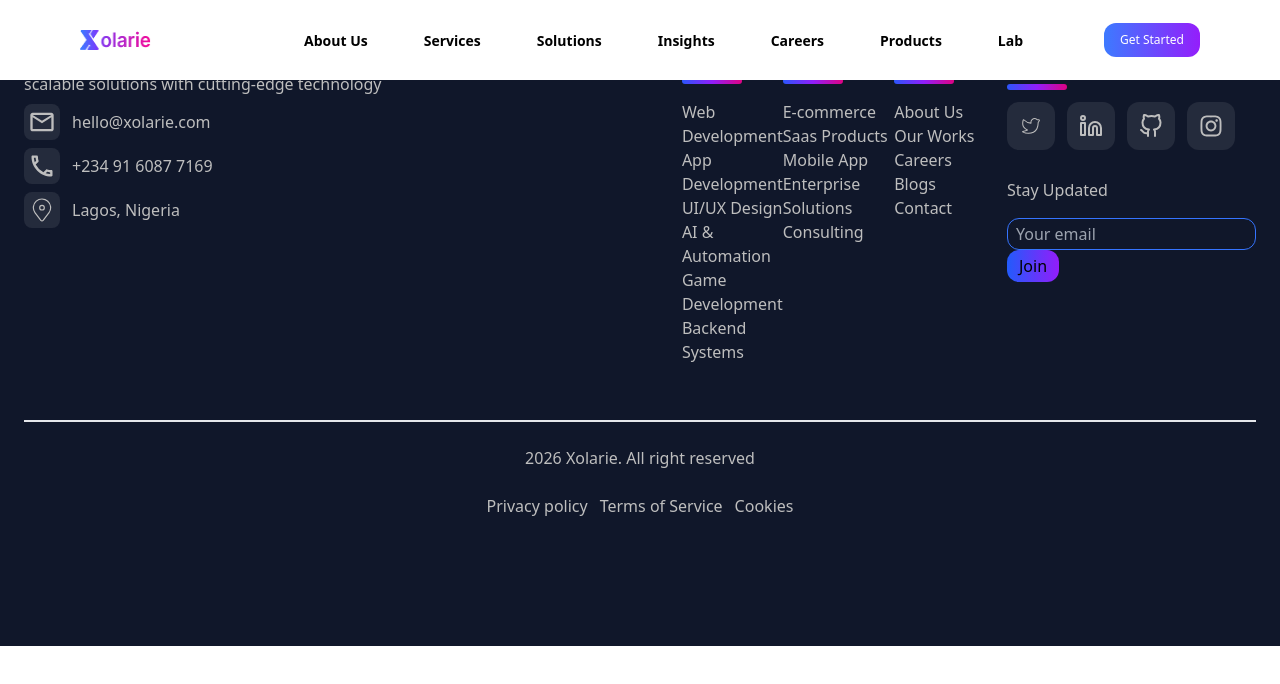
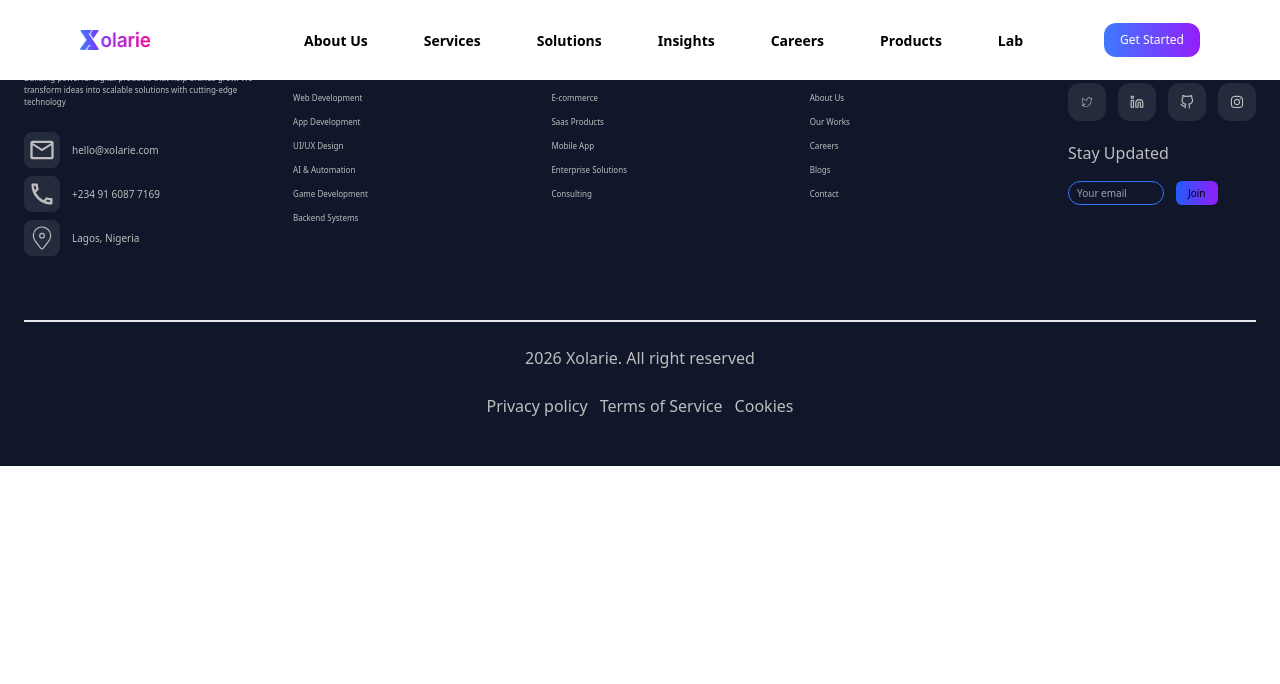
Before and after one commit to xolarie/xolarie-frontend, a React (Vite) app: page /careers/faqs in a window 1280 px wide. Shown: the top 684 px of the page. Built offline with nearby package versions, Linux system fonts and the light colour scheme.

Commit message:
make footer responsive ffor desktop view

```diff
--- a/src/components/Footer.jsx
+++ b/src/components/Footer.jsx
@@ -9,38 +9,38 @@
 
 const Footer = () => {
   return (
-    <div className="bg-[#10172A] p-6">
-      <div className="flex">
-        <div>
+    <div className="bg-[#10172A] p-6 md:pb-0">
+      <div className="md:flex md:flex-row">
+        <div className="md:w-[30vw] md:mr-10">
           <img src={xolarie} alt="" />
-          <p className="text-[#BEBEBE]">
+          <p className="text-[#BEBEBE] md:text-[8px] md:my-6">
             Building powerful digital products that help brands grow. We
             transform ideas into scalable solutions with cutting-edge technology
           </p>
-          <div className="flex items-center text-[#BEBEBE] gap-3 my-2">
+          <div className="flex items-center text-[#BEBEBE] gap-3 my-2 md:text-[10px]">
             <MdOutlineEmail className="text-4xl bg-[#DADADA1A] p-1 rounded-lg flex-shrink-0" />
             <span>hello@xolarie.com</span>
           </div>
-          <div className="flex items-center text-[#BEBEBE] gap-3 my-2">
+          <div className="flex items-center text-[#BEBEBE] gap-3 my-2 md:text-[10px]">
             <MdOutlineLocalPhone className="text-4xl bg-[#DADADA1A] p-1 rounded-lg flex-shrink-0" />
             <span>+234 91 6087 7169</span>
           </div>
-          <div className="flex items-center text-[#BEBEBE] gap-3 my-2">
+          <div className="flex items-center text-[#BEBEBE] gap-3 my-2 md:text-[10px]">
             <CiLocationOn className="text-4xl bg-[#DADADA1A] p-1 rounded-lg flex-shrink-0" />
             <span>Lagos, Nigeria</span>
           </div>
         </div>
-        <ul className="flex">
+        <ul className="md:flex md:gap-10 md:mr-10 md:flex-row md:w-full">
           {footersLinks.map((item, i) => (
-            <li key={i}>
-              <h1 className="relative text-[#BEBEBE] font-semibold text-2xl my-4 pb-3">
+            <li key={i} className="md:flex-1">
+              <h1 className="relative text-[#BEBEBE] font-semibold text-2xl my-4 pb-3 md:text-[10px] md:pb-1 md:ml-auto">
                 {item.name}
-                <span className="absolute left-0 bottom-0 h-[6px] w-[60px] rounded-md bg-gradient-to-r from-[#2B56FB] via-[#911EFA] to-[#DE0283]" />
+                <span className="absolute left-0 bottom-0 h-[6px] w-[60px] rounded-md bg-gradient-to-r from-[#2B56FB] via-[#911EFA] to-[#DE0283] md:w-[30px] md:h-[3px]" />
               </h1>
 
-              <ul>
+              <ul className="md:">
                 {item.link.map((link, i) => (
-                  <li key={i} className="text-[#BEBEBE]">
+                  <li key={i} className="text-[#BEBEBE] md:text-[8px] md:my-3 md:text-nowrap">
                     <Link>{link}</Link>
                   </li>
                 ))}
@@ -48,36 +48,36 @@
             </li>
           ))}
         </ul>
-        <div className="relative  flex flex-col">
-          <h1 className="relative text-[#BEBEBE] font-semibold text-2xl mt-4 pb-3">
+        <div className="relative  flex flex-col md:ml-auto ">
+          <h1 className="relative text-[#BEBEBE] font-semibold text-2xl mt-4 pb-3 md:text-[10px] md:pb-1">
             Follow Us
           </h1>
-          <span className="z-20 h-[6px] w-[60px] rounded-md bg-gradient-to-r from-[#2B56FB] via-[#911EFA] to-[#DE0283]" />
-          <div className="flex flex-row items-center gap-3 my-3">
-            <Link className="flex items-center justify-center p-3 bg-[#DADADA1A] rounded-xl">
-              <CiTwitter className="text-2xl text-[#BEBEBE]" />
-            </Link>
-            <span className="flex h-12 w-12 items-center justify-center bg-[#DADADA1A] rounded-xl">
-              <LuLinkedin className="text-2xl text-[#BEBEBE]" />
-            </span>
+          <span className="z-20 h-[6px] w-[60px] rounded-md bg-gradient-to-r from-[#2B56FB] via-[#911EFA] to-[#DE0283] md:w-[30px] md:h-[3px]" />
+          <div className="flex flex-row items-center gap-3 my-3  md:my-1">
+            <a className="flex items-center justify-center p-3 bg-[#DADADA1A] rounded-xl ">
+              <CiTwitter className="text-2xl text-[#BEBEBE] md:text-[14px]" />
+            </a>
+            <a className="flex  items-center justify-center p-3 bg-[#DADADA1A] rounded-xl ">
+              <LuLinkedin className="text-2xl text-[#BEBEBE] md:text-[14px]" />
+            </a>
 
-            <span className="flex h-12 w-12 items-center justify-center  bg-[#DADADA1A] rounded-xl">
-              <FiGithub className="text-2xl text-[#BEBEBE]" />
-            </span>
+            <a className="flex  items-center justify-center p-3  bg-[#DADADA1A] rounded-xl ">
+              <FiGithub className="text-2xl text-[#BEBEBE] md:text-[14px]" />
+            </a>
 
-            <span className="flex h-12 w-12 items-center justify-center rounded-xl bg-[#DADADA1A]">
-              <FaInstagram className="text-2xl text-[#BEBEBE]" />
-            </span>
+            <a className="flex  items-center justify-center p-3 rounded-xl bg-[#DADADA1A] ">
+              <FaInstagram className="text-2xl text-[#BEBEBE] md:text-[14px]" />
+            </a>
           </div>
           <div>
             <h4 className="text-[#BEBEBE] my-4">Stay Updated</h4>
-            <div>
-              <input type="email" placeholder="Your email" className="h-8 rounded-xl border-[#3574FF] border bg-transparent p-2"/> <button className="bg-gradient-to-r from-[#225BFB] to-[#931DFA] py-1 px-3 rounded-xl" >Join</button>
+            <div className="md:flex md:gap-3">
+              <input type="email" placeholder="Your email" className="h-8 rounded-xl border-[#3574FF] border bg-transparent p-2 md:h-6 md:w-24 md:text-[10px]"/> <button className="bg-gradient-to-r from-[#225BFB] to-[#931DFA] py-1 px-3 rounded-xl md:h-6 md:text-[10px] md:rounded-md" >Join</button>
             </div>
           </div>
         </div>
       </div>
-      <div className="border-t-2 my-14 py-6 flex flex-col">
+      <div className="border-t-2 my-14 py-6 flex flex-col md:mb-0">
         <h1 className="text-center text-[#BEBEBE]">2026 Xolarie. All right reserved</h1>
         <div className="flex flex-row justify-center my-6 gap-3 text-[#BEBEBE] items-center w-full">
         <div>Privacy policy</div>
```
